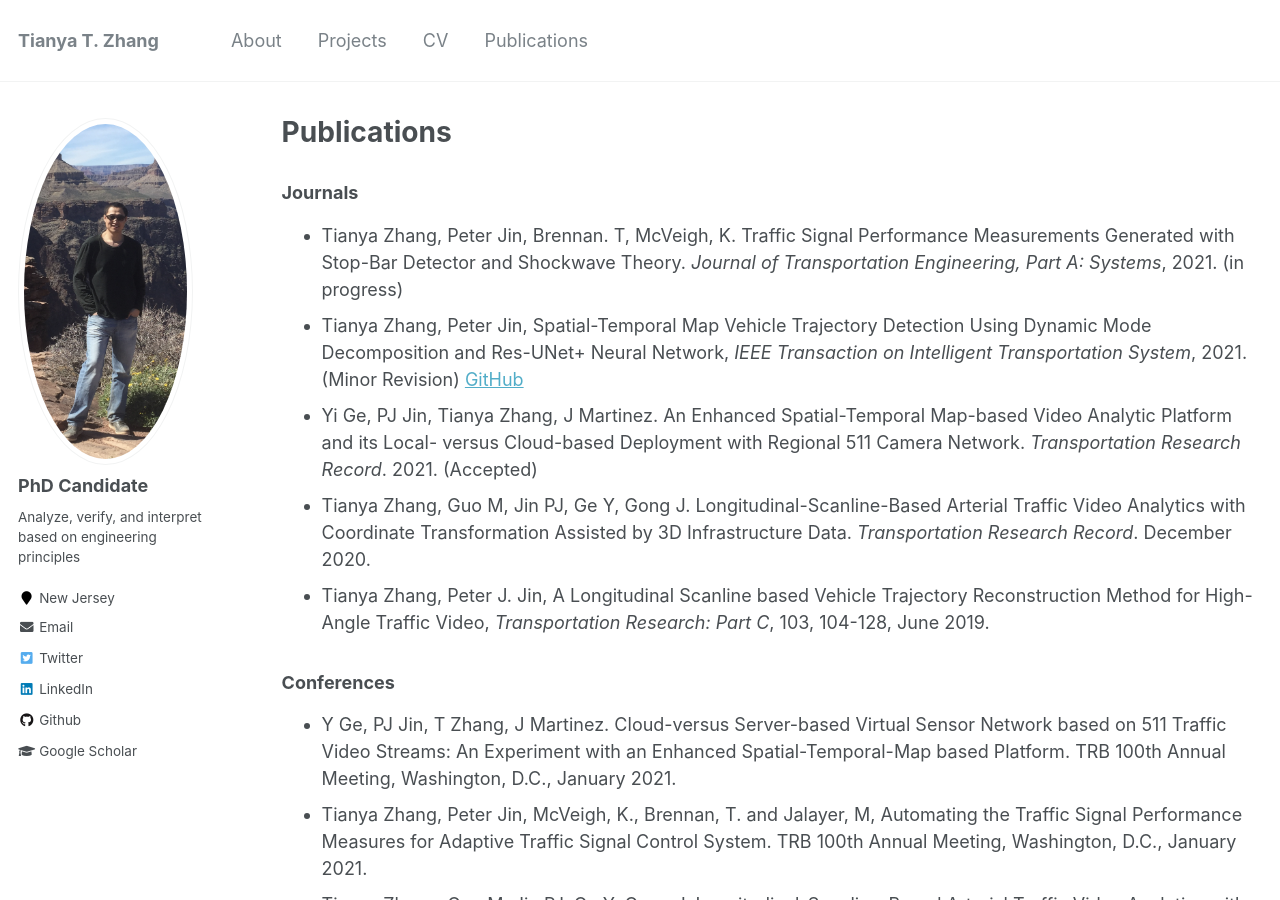
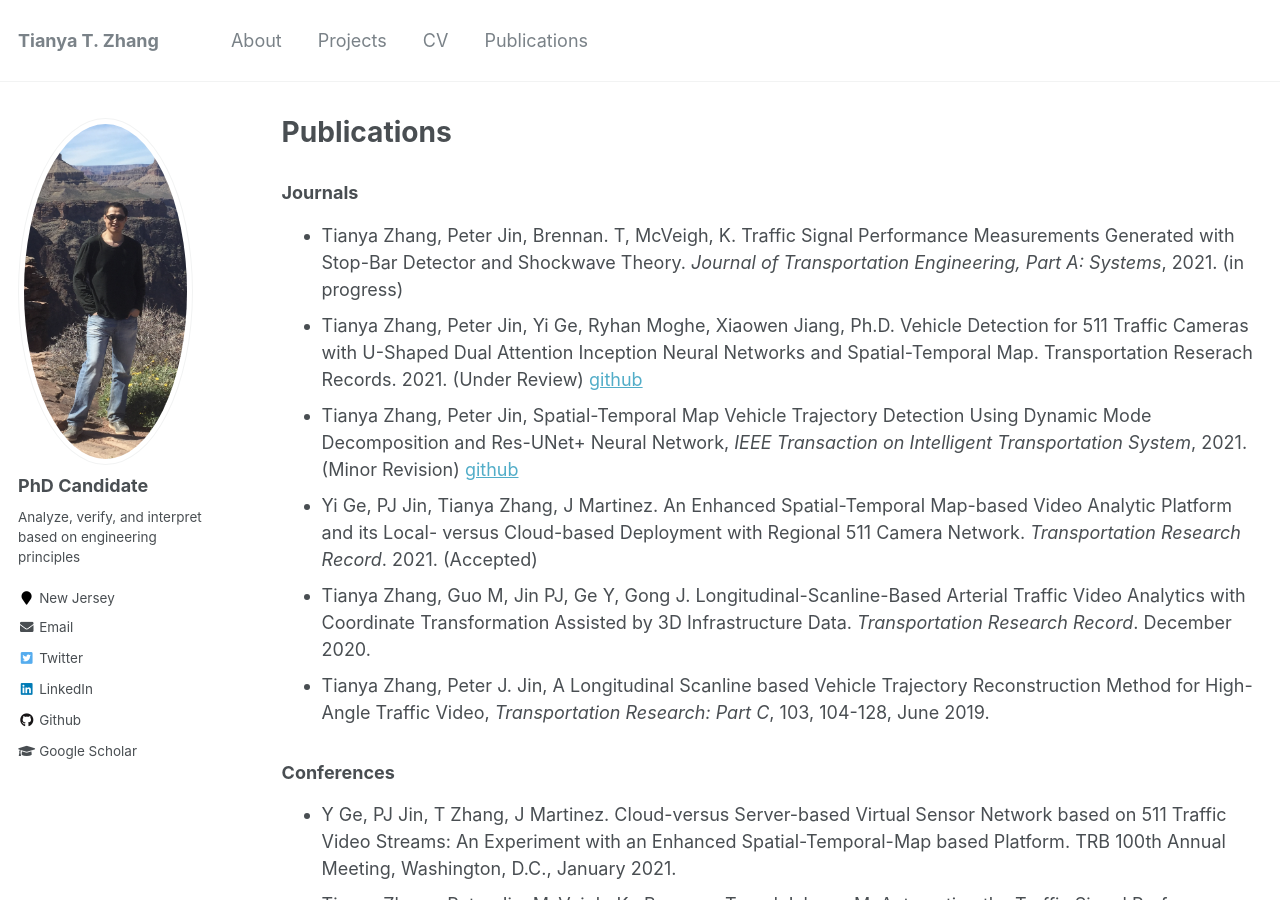
Before and after one commit to TeRyZh/Website, a Jekyll site: the page built from _pages/publications.md, in a window 1280 px wide and 900 px high. Built offline with Jekyll 4.4.1, drawn with Linux system fonts in a browser that asks for light colours.

Commit message:
Update publications.md

```diff
--- a/_pages/publications.md
+++ b/_pages/publications.md
@@ -17,7 +17,8 @@ author_profile: true
 
 ### Journals
 * Tianya Zhang, Peter Jin, Brennan. T, McVeigh, K. Traffic Signal Performance Measurements Generated with Stop-Bar Detector and Shockwave Theory. *Journal of Transportation Engineering, Part A: Systems*, 2021. (in progress)
-* Tianya Zhang, Peter Jin, Spatial-Temporal Map Vehicle Trajectory Detection Using Dynamic Mode Decomposition and Res-UNet+ Neural Network, *IEEE Transaction on Intelligent Transportation System*, 2021. (Minor Revision) [GitHub](https://github.com/TeRyZh/Reconstruction-NGSIM-Trajectory-with-DMD-and-Res_UNet_plus)
+* Tianya Zhang, Peter Jin, Yi Ge, Ryhan Moghe, Xiaowen Jiang, Ph.D. Vehicle Detection for 511 Traffic Cameras with U-Shaped Dual Attention Inception Neural Networks and Spatial-Temporal Map. Transportation Reserach Records. 2021. (Under Review) [github](https://github.com/TeRyZh/Detection-is-Tracking-511-CCTV-Camera-Vehicle-Detection-Using-STMap-and-DAIU-Net)
+* Tianya Zhang, Peter Jin, Spatial-Temporal Map Vehicle Trajectory Detection Using Dynamic Mode Decomposition and Res-UNet+ Neural Network, *IEEE Transaction on Intelligent Transportation System*, 2021. (Minor Revision) [github](https://github.com/TeRyZh/Reconstruction-NGSIM-Trajectory-with-DMD-and-Res_UNet_plus)
 * Yi Ge, PJ Jin, Tianya Zhang, J Martinez. An Enhanced Spatial-Temporal Map-based Video Analytic Platform and its Local- versus Cloud-based Deployment with Regional 511 Camera Network. *Transportation Research Record*. 2021. (Accepted)
 * Tianya Zhang, Guo M, Jin PJ, Ge Y, Gong J. Longitudinal-Scanline-Based Arterial Traffic Video Analytics with Coordinate Transformation Assisted by 3D Infrastructure Data. *Transportation Research Record*. December 2020.
 * Tianya Zhang, Peter J. Jin, A Longitudinal Scanline based Vehicle Trajectory Reconstruction Method for High-Angle Traffic Video, *Transportation Research: Part C*, 103, 104-128, June 2019.
```
